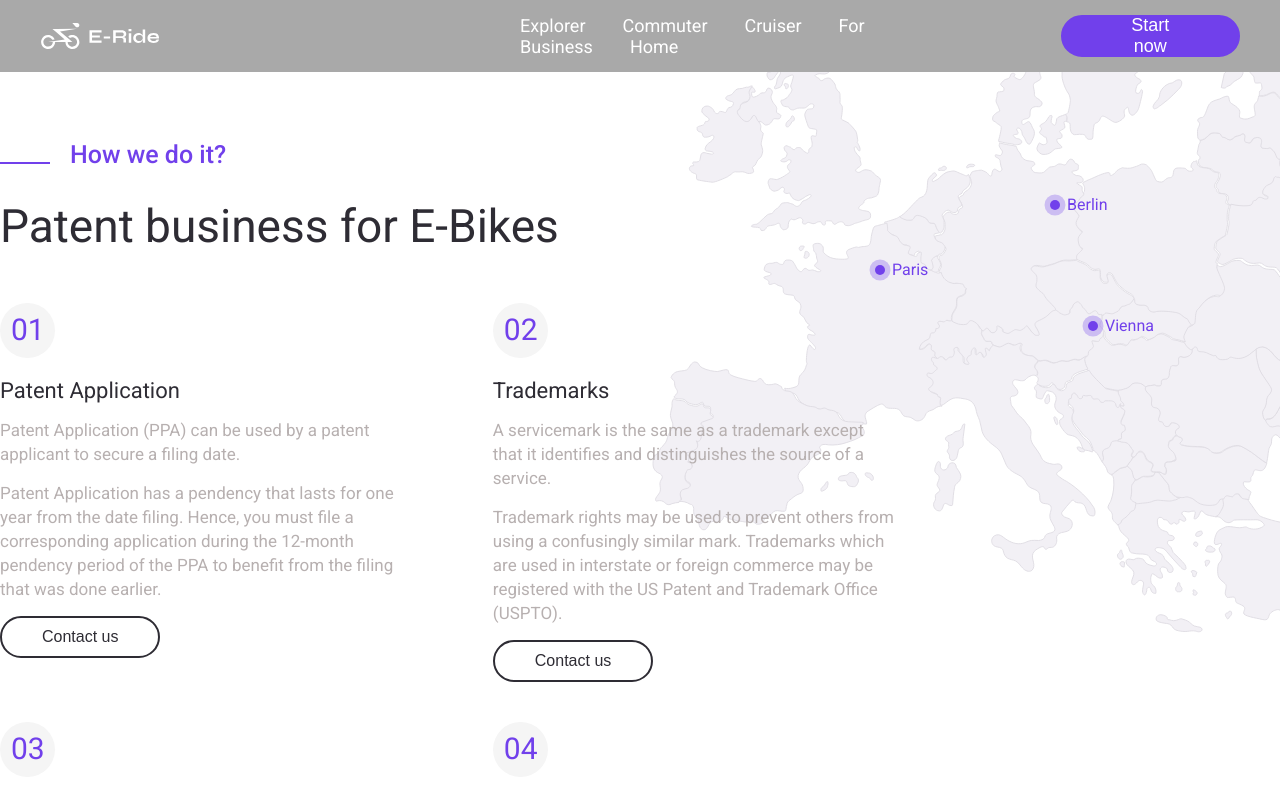
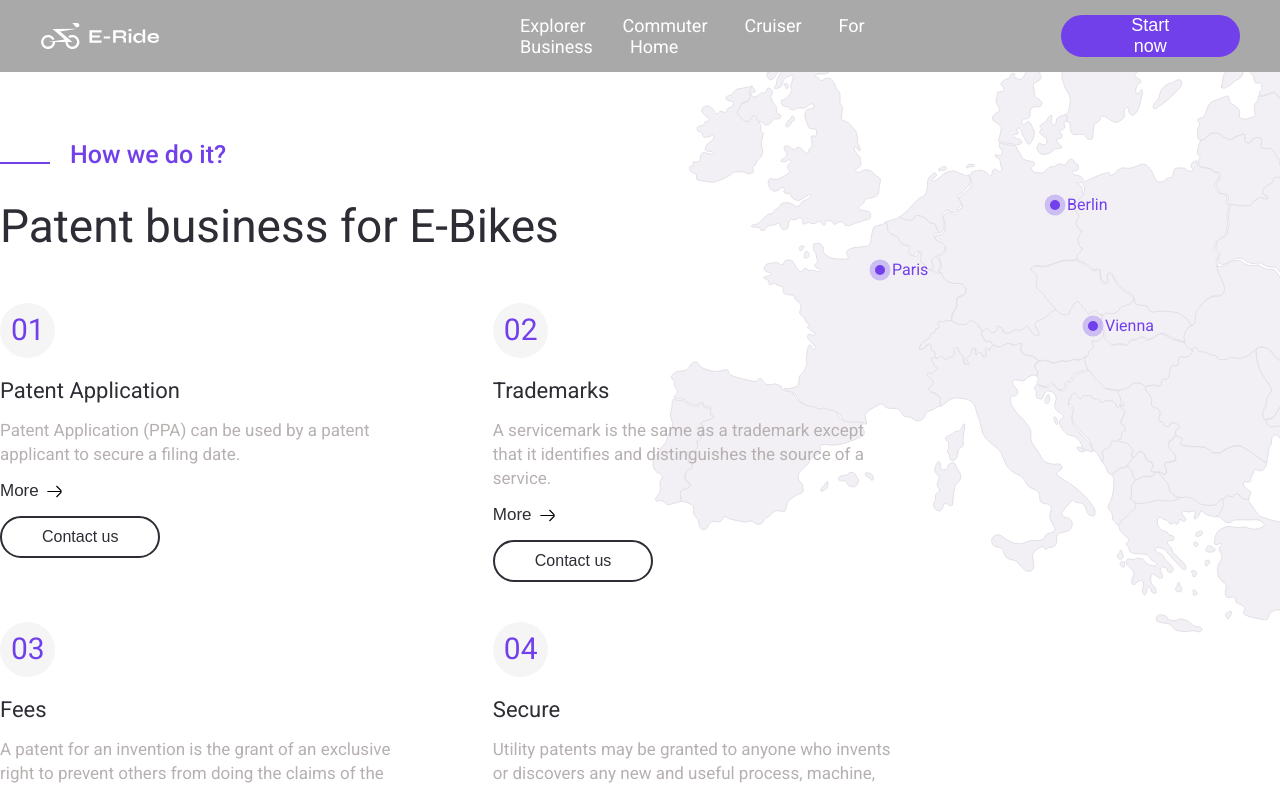
Before and after one commit to MayMarS/E-Ride, a React (Create React App) app: page /E-Ride/business in a window 1280 px wide. Shown: the top 788 px of the page. Built offline with nearby package versions, Linux system fonts and the light colour scheme.

Commit message:
business updates

```diff
--- a/src/Components/Route/Business/Business.jsx
+++ b/src/Components/Route/Business/Business.jsx
@@ -1,4 +1,21 @@
+import {useState, useEffect} from 'react';
 import './Business.scss';
+
+const More = (props) => {
+    const [moreInfo, setInfo] = useState(null);
+
+    useEffect( () => {
+        // console.log('component changed');
+    })
+
+    return(
+        <div>
+            <button onClick={() => setInfo(props.more.moreText)} className="btn-business">More</button>
+            <p>{moreInfo}</p>
+            <button className="btn-contact-us">Contact us</button>
+        </div>
+    )
+}
 
 const Article = (props) => {
     return(
@@ -6,8 +23,7 @@ const Article = (props) => {
             <span className="num">{props.article.num}</span>
             <span>{props.article.title}</span>
             <p>{props.article.text}</p>
-            <p>{props.article.moreText}</p>
-            <button className="btn-contact-us">Contact us</button>
+            {<More more={props.article} />}
         </div>
     )
 }
```
